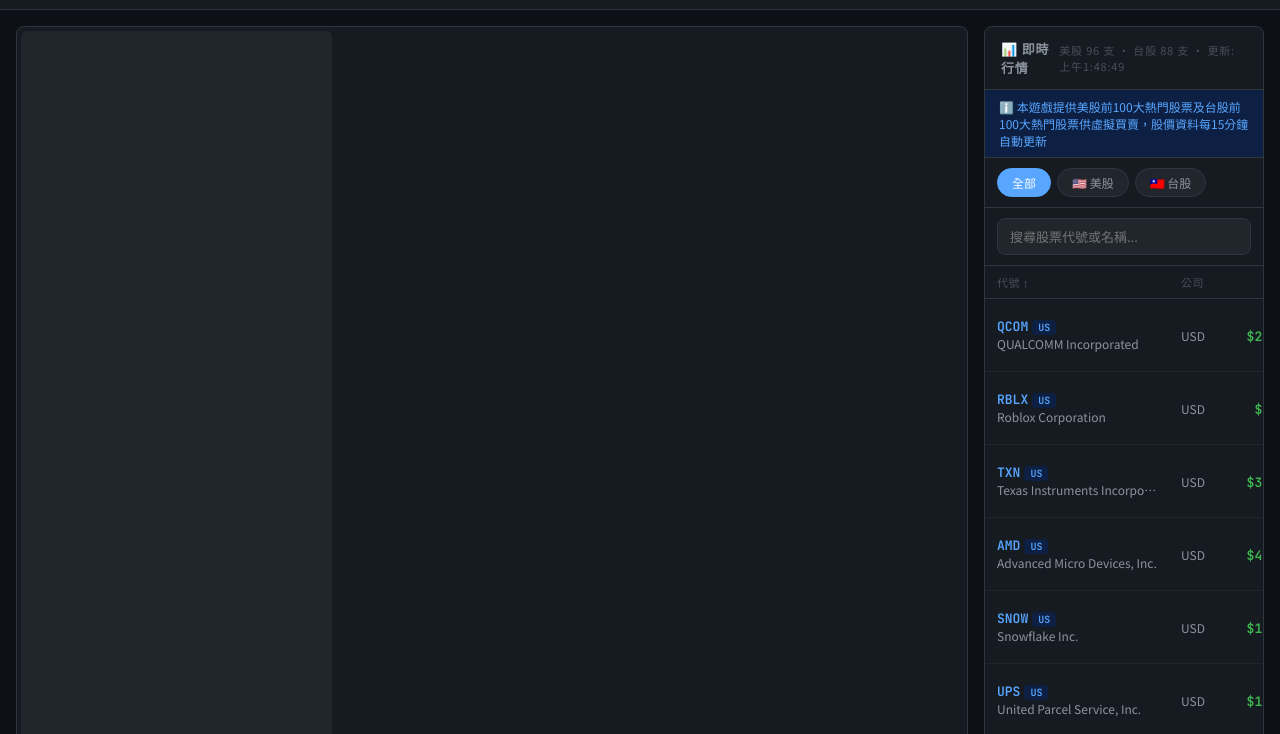
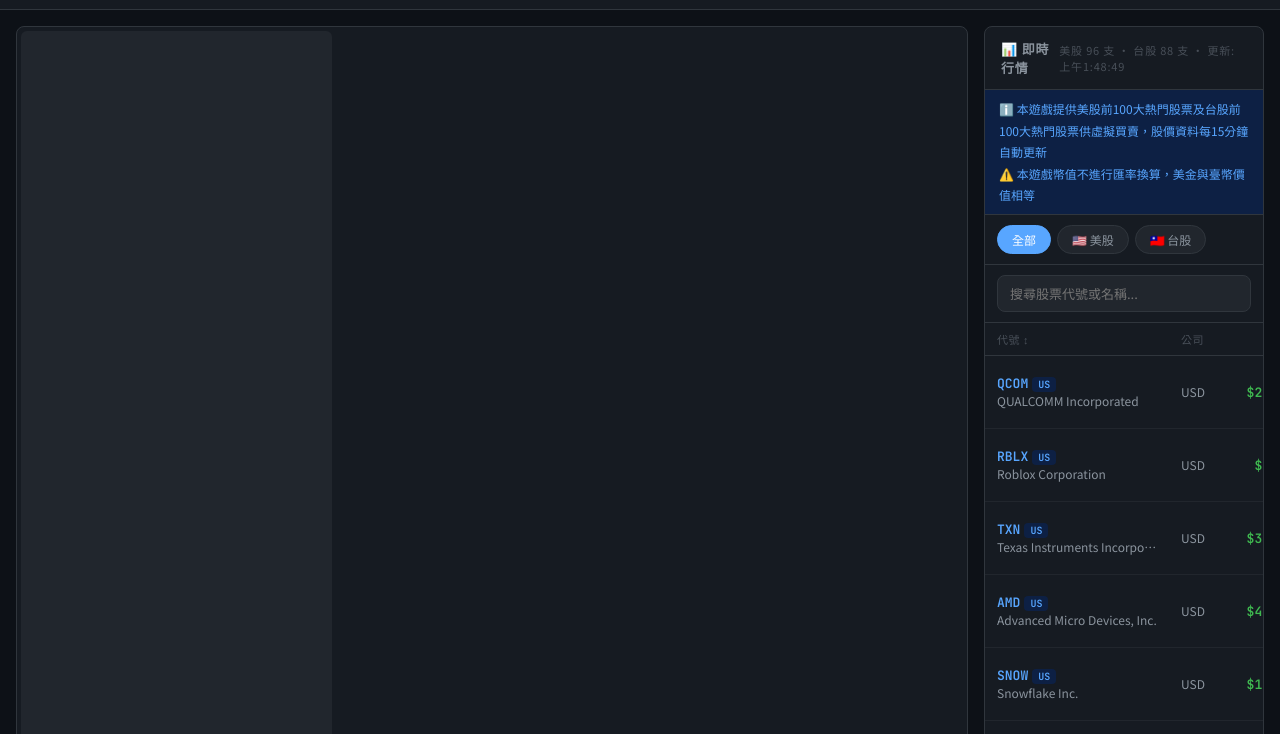
Before and after one commit to tibetangodd-prog/brawl-stuff, a plain HTML site: page index.html in a window 1280 px wide. Shown: the part 46-780 px from the top of the page. Drawn offline with Linux system fonts and the light colour scheme.

Commit message:
Add files via upload

```diff
--- a/index.html
+++ b/index.html
@@ -415,8 +415,9 @@
       <span>📊 即時行情</span>
       <span id="market-updated" style="font-size:11px;font-weight:400;color:var(--text3)">載入中...</span>
     </div>
-    <div style="background:var(--blue-bg);border-bottom:1px solid var(--border);padding:8px 14px;font-size:12px;color:var(--blue)">
-      ℹ️ 本遊戲提供美股前100大熱門股票及台股前100大熱門股票供虛擬買賣，股價資料每15分鐘自動更新
+    <div style="background:var(--blue-bg);border-bottom:1px solid var(--border);padding:8px 14px;font-size:12px;color:var(--blue);line-height:1.8">
+      ℹ️ 本遊戲提供美股前100大熱門股票及台股前100大熱門股票供虛擬買賣，股價資料每15分鐘自動更新<br>
+      ⚠️ 本遊戲幣值不進行匯率換算，美金與臺幣價值相等
     </div>
     <div style="display:flex;gap:6px;padding:10px 12px;border-bottom:1px solid var(--border)">
       <button class="market-filter-btn active" onclick="filterMarket('all', this)">全部</button>
```
